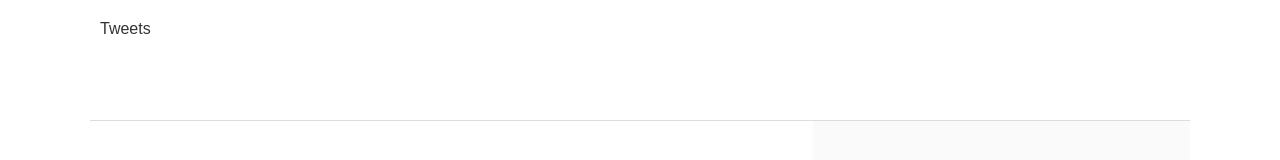
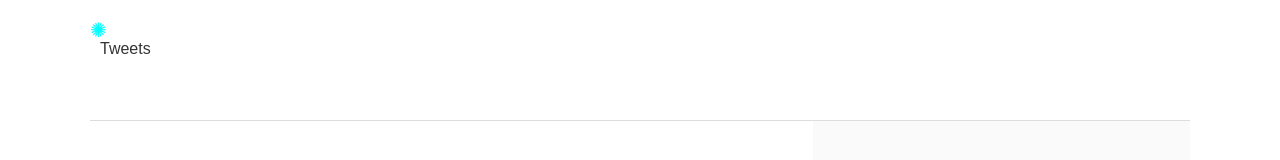
Before and after one commit to Chambeline-Nkah/alu-web-development, a plain HTML site: page css_basic/index.html in a window 1280 px wide. Shown: the top 160 px of the page. Drawn offline with Linux system fonts and the light colour scheme.

Commit message:
Adding a logo

```diff
--- a/css_basic/index.html
+++ b/css_basic/index.html
@@ -9,6 +9,7 @@
     </head>
     <body class="works_on_smartphone">
         <header>
+            <a href="@" class="logo">&#10042;</a>
             <ul>
                 <li><a href="./tweets.html">Tweets</a></li>
             </ul>
--- a/css_basic/styles.css
+++ b/css_basic/styles.css
@@ -2,6 +2,14 @@ body {
     display: flex;
     flex-direction: column;
 }
+
+.logo{
+    font-size: 20px;
+    color: #00ffff;
+    width: 40px;
+    height: 20px;
+}
+
 
 main{
     display: flex;
```
